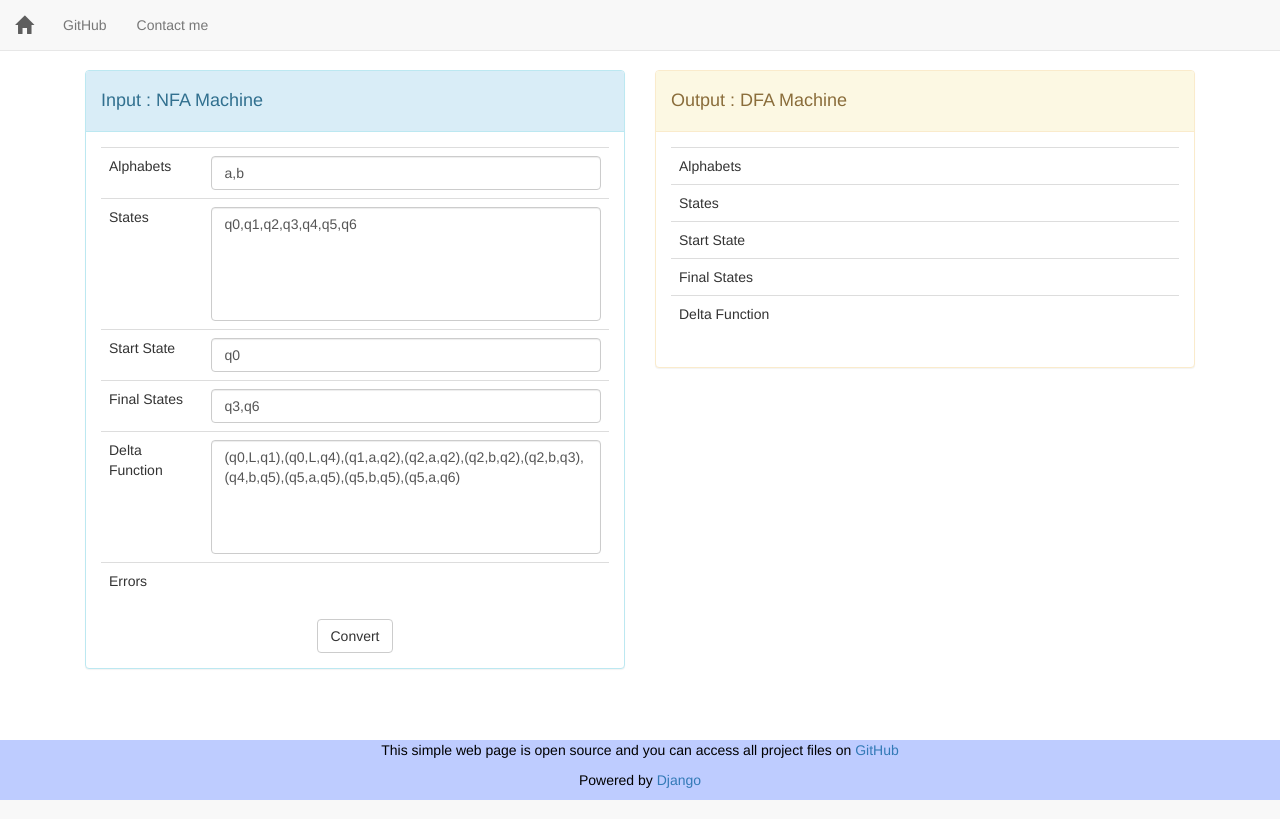
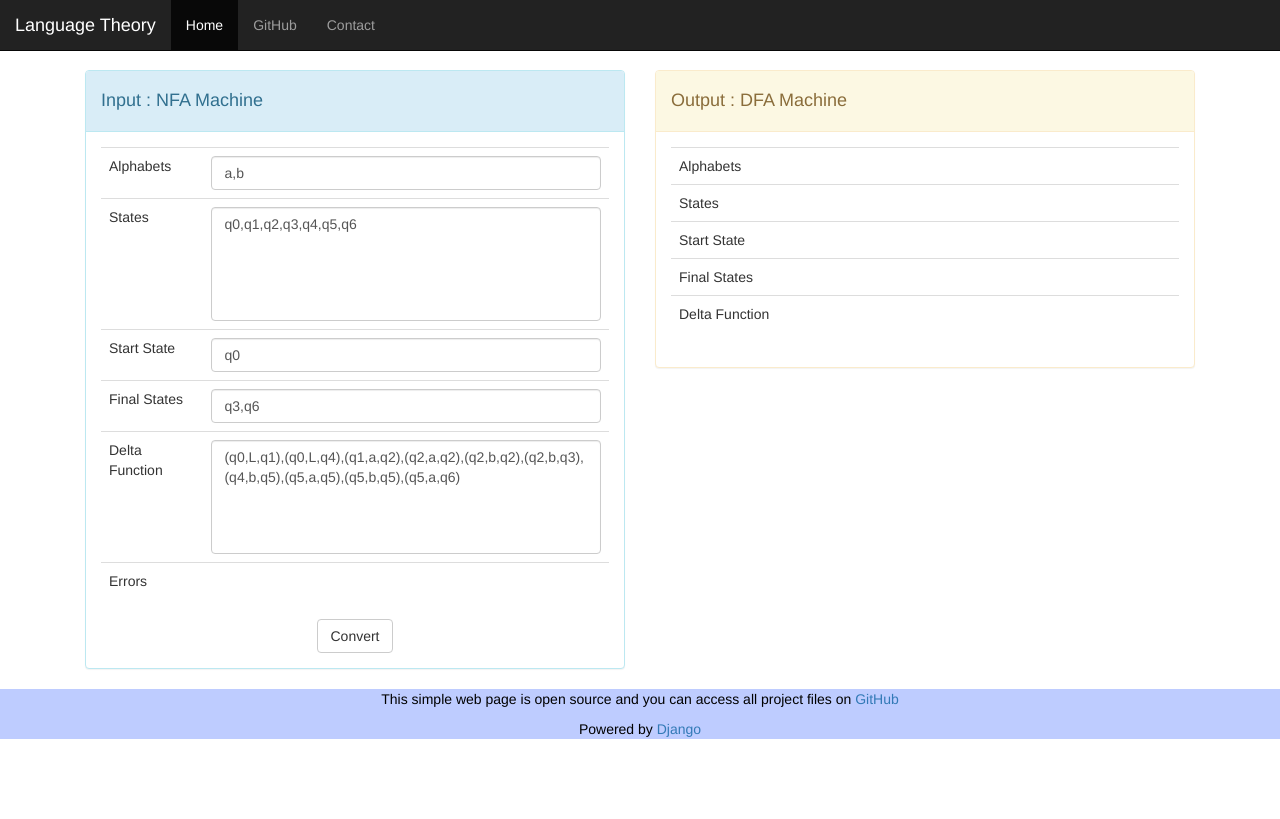
Before and after one commit to MehdioKhan/Regular-Languages, a Django app: page / in a window 1280 px wide. Run offline with Django 3.2, Linux system fonts and the light colour scheme; some libraries are stand-ins or nearby versions.

Commit message:
Update base.html

```diff
--- a/algorithm/templates/algorithm/base.html
+++ b/algorithm/templates/algorithm/base.html
@@ -18,7 +18,6 @@
             resize: none;
         }
         #footer {
-            position: fixed;
             left: 0;
             bottom: 0;
             width: 100%;
@@ -31,22 +30,32 @@
 <body style="padding-top: 70px; padding-bottom: 70px;">
 <script></script>
 <div class="container">
-  <nav class="navbar navbar-default navbar-fixed-top">
-	  <div class="container-fluid">
-	    <div class="navbar-header navbar-left">
-	      <a class="navbar-brand" href={% url 'home' %}><span class="glyphicon glyphicon-home"></span></a></div>
-          <ul class="nav navbar-nav navbar-left">
-              <li><a href="https://github.com/MehdioKhan/Regular-Languages">GitHub</a></li>
-              <li><a href={% url 'contact' %}>Contact me</a></li>
-          </ul>
-      </div>
-  </nav>
+  <nav class="navbar navbar-inverse navbar-fixed-top">
+  <div class="container-fluid">
+    <div class="navbar-header">
+      <button type="button" class="navbar-toggle" data-toggle="collapse" data-target="#myNavbar">
+        <span class="icon-bar"></span>
+        <span class="icon-bar"></span>
+        <span class="icon-bar"></span>
+      </button>
+      <a class="navbar-brand" href="#">Language Theory</a>
+    </div>
+    <div class="collapse navbar-collapse" id="myNavbar">
+      <ul class="nav navbar-nav">
+        <li class="active"><a href={% url 'home' %}>Home</a></li>
+          <li><a href="https://github.com/MehdioKhan/Regular-Languages">GitHub</a></li>
+        <li><a href={% url 'contact' %}>Contact</a></li>
+      </ul>
+    </div>
+  </div>
+</nav>
 </div>
 <div class="container">
 {% block content %}
 
 {% endblock %}
 </div>
+
 <div id="footer">
     <p>This simple web page is open source and you can access all project files on <a href="https://github.com/MehdioKhan/Regular-Languages">GitHub</a></p>
     <p>Powered by <a href ="http://www.djangoproject.com/">Django</a></p>
```
